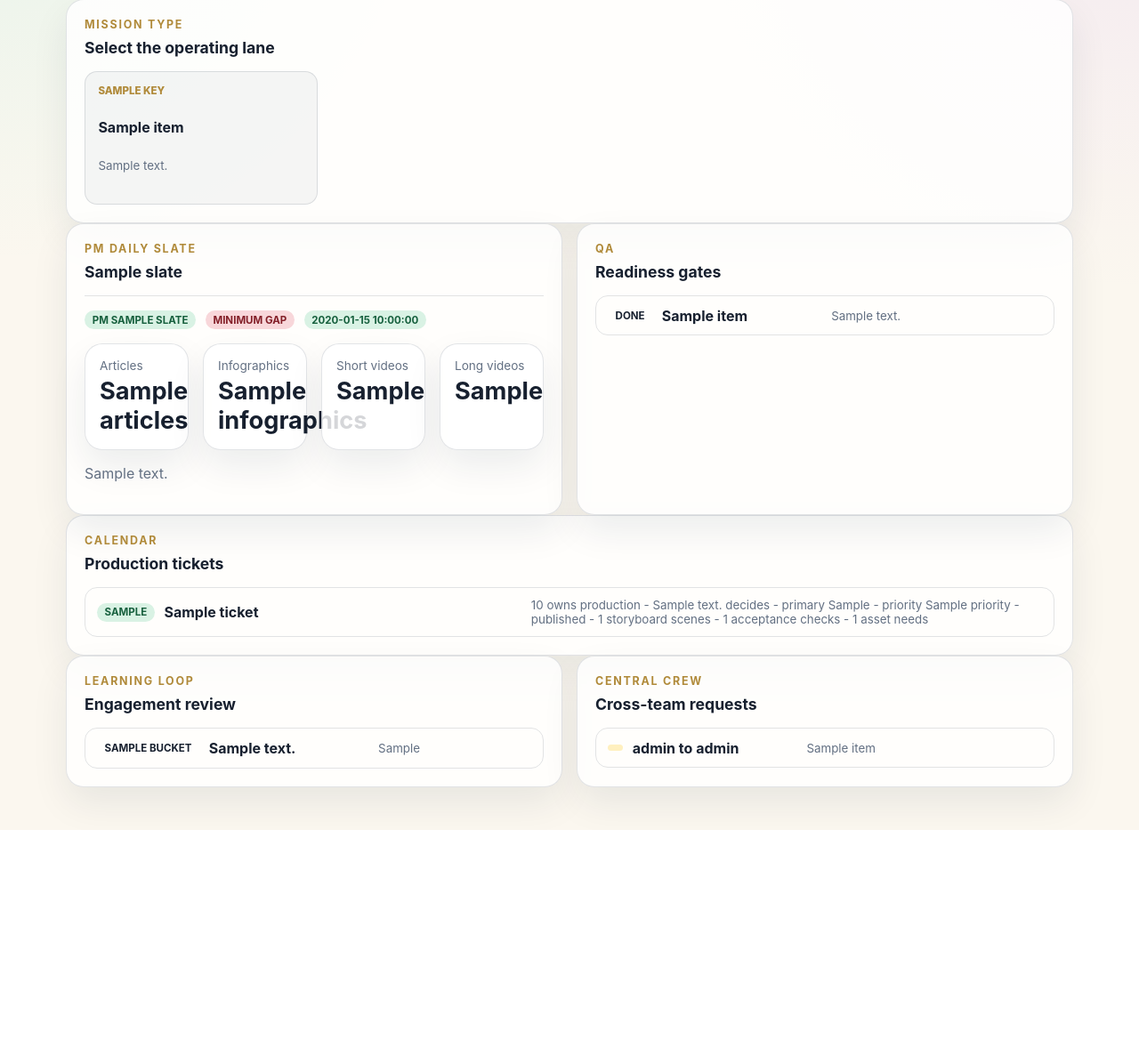
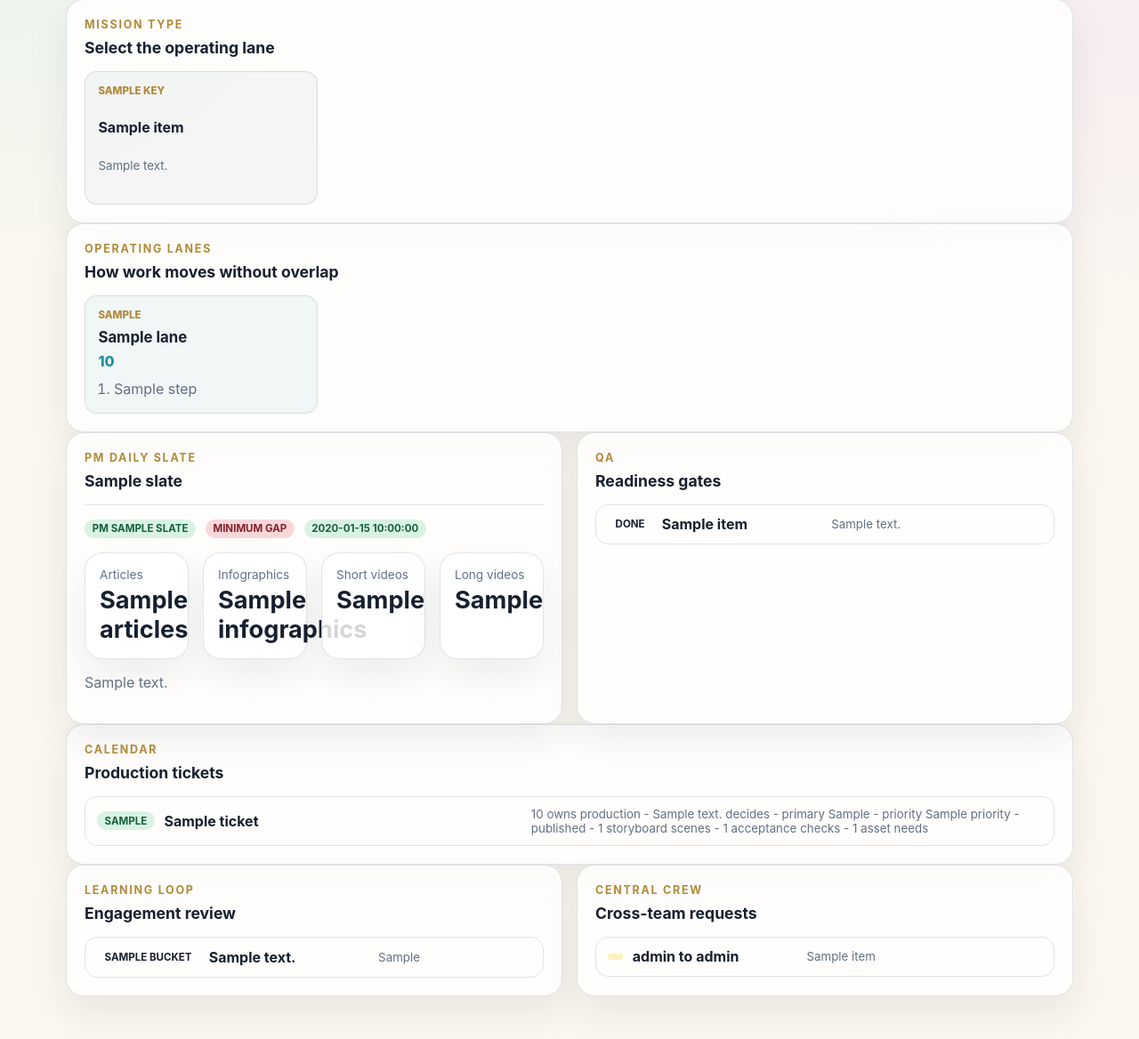
Before and after one commit to nennayz/nayzfreedom-fleet, a FastAPI app: template templates/aurora_workflow.html in a window 1280 px wide. Shown: the part 182-1350 px from the top of the page at 89% size. Before the commit the page ends 1115 px from the top, so only its background shows below. Run offline with FastAPI, Linux system fonts and the light colour scheme; the template is opened without the code that fills it: most values are stand-ins (such as "Sample title", 1, 10 or a date in 2020); parts of the project's set-up code (start-up, migrations or seed data) failed here and were passed over.

Commit message:
Add Aurora video producer lane

```diff
--- a/crew_registry.py
+++ b/crew_registry.py
@@ -187,6 +187,25 @@ CREW = (
         accent_color="#d56f9f",
         quote="A crew is remembered by how it welcomes people aboard.",
     ),
+    CrewMember(
+        slug="video-producer",
+        name="Vera Reel",
+        image="/static/crew/video-producer.svg",
+        ship_role="Cinematographer",
+        operational_role="Video Producer",
+        station="Reel Deck",
+        workflow_stage="Video production plan",
+        mission_phase="Central Video",
+        summary="Turns approved video ideas into scene timing, storyboard structure, tool packages, and asset requirements.",
+        personality="structured, cinematic, production-minded",
+        strengths=["storyboards", "scene timing", "tool-aware video packages"],
+        watch_outs=["must coordinate with Bella for words and Lila for visual language"],
+        inputs=["selected video idea", "platform goal", "brand voice", "asset references"],
+        outputs=["scene plan", "storyboard", "Veo3 prompt package", "asset checklist"],
+        visual_signature="teal accents, storyboard frames, production slate, precise camera posture",
+        accent_color="#1f8f9a",
+        quote="A strong video is built before the first frame moves.",
+    ),
 )
 
 
--- a/dashboard.py
+++ b/dashboard.py
@@ -1223,6 +1223,55 @@ def _mission_type_cards() -> list[dict[str, str]]:
     ]
 
 
+def _workflow_lanes() -> list[dict[str, object]]:
+    return [
+        {
+            "label": "Discovery",
+            "mission_type": MissionType.NEW_PROJECT_DISCOVERY.value,
+            "owner": "Robin",
+            "steps": [
+                "Mia scans signals",
+                "Market & Monetization validates business potential",
+                "Archivist checks duplicates",
+                "Nora reviews feasibility",
+            ],
+        },
+        {
+            "label": "Planning",
+            "mission_type": MissionType.CONTENT_CALENDAR_PLAN.value,
+            "owner": "Slay",
+            "steps": [
+                "PM sets daily goals",
+                "Zoe proposes angles",
+                "Robin creates tickets",
+                "Nora checks coverage",
+            ],
+        },
+        {
+            "label": "Production",
+            "mission_type": MissionType.PRODUCTION_BATCH.value,
+            "owner": "Video Producer",
+            "steps": [
+                "Bella writes words",
+                "Lila builds visual direction",
+                "Video Producer prepares scene timing and Veo3 package",
+                "Roxy and Emma package release support",
+            ],
+        },
+        {
+            "label": "Learning",
+            "mission_type": MissionType.PERFORMANCE_REVIEW.value,
+            "owner": "Growth Analyst",
+            "steps": [
+                "Growth Analyst reads metrics",
+                "Roxy interprets packaging",
+                "PM chooses scale, repair, or lesson",
+                "Archivist records learning",
+            ],
+        },
+    ]
+
+
 def _ticket_rows(slate: CalendarSlate | None) -> list[dict[str, object]]:
     if slate is None:
         return []
@@ -1335,6 +1384,7 @@ def _aurora_workflow_snapshot(root: Path) -> dict[str, object]:
     counts = slate.counts_by_type() if slate else {}
     return {
         "mission_types": _mission_type_cards(),
+        "workflow_lanes": _workflow_lanes(),
         "slate": slate,
         "slate_counts": {
             "articles": counts.get(ProductionTicketType.ARTICLE, 0),
--- a/static/style.css
+++ b/static/style.css
@@ -558,6 +558,43 @@ button[type="submit"]:hover { background: var(--navy-soft); }
   color: var(--muted);
   line-height: 1.45;
 }
+.workflow-lane-grid {
+  display: grid;
+  gap: 0.85rem;
+  grid-template-columns: repeat(4, minmax(0, 1fr));
+}
+.workflow-lane {
+  background: rgba(31,143,154,0.06);
+  border: 1px solid var(--line);
+  border-radius: 14px;
+  display: grid;
+  gap: 0.45rem;
+  padding: 0.9rem;
+}
+.workflow-lane span {
+  color: var(--gold);
+  font-size: 0.72rem;
+  font-weight: 800;
+  overflow-wrap: anywhere;
+  text-transform: uppercase;
+}
+.workflow-lane strong {
+  color: var(--ink);
+  font-size: 1.05rem;
+}
+.workflow-lane em {
+  color: #1f8f9a;
+  font-style: normal;
+  font-weight: 800;
+}
+.workflow-lane ol {
+  color: var(--muted);
+  display: grid;
+  gap: 0.3rem;
+  line-height: 1.45;
+  margin: 0.2rem 0 0;
+  padding-left: 1.1rem;
+}
 .workflow-stats {
   grid-template-columns: repeat(4, minmax(0, 1fr));
   margin: 1rem 0;
@@ -1008,6 +1045,11 @@ a:hover { color: var(--navy-soft); }
   .aurora-crew-strip img {
     width: 100%;
   }
+  .workflow-card-grid,
+  .workflow-lane-grid,
+  .workflow-stats {
+    grid-template-columns: 1fr;
+  }
   .character-hero {
     grid-template-columns: 1fr;
   }
--- a/templates/aurora_workflow.html
+++ b/templates/aurora_workflow.html
@@ -22,6 +22,27 @@
       <span>{{ item.key }}</span>
       <strong>{{ item.label }}</strong>
       <small>{{ item.detail }}</small>
+    </article>
+    {% endfor %}
+  </div>
+</section>
+
+<section class="panel">
+  <div class="section-heading">
+    <p class="eyebrow">Operating lanes</p>
+    <h2>How work moves without overlap</h2>
+  </div>
+  <div class="workflow-lane-grid">
+    {% for lane in workflow_lanes %}
+    <article class="workflow-lane">
+      <span>{{ lane.mission_type }}</span>
+      <strong>{{ lane.label }}</strong>
+      <em>{{ lane.owner }}</em>
+      <ol>
+        {% for step in lane.steps %}
+        <li>{{ step }}</li>
+        {% endfor %}
+      </ol>
     </article>
     {% endfor %}
   </div>
--- a/templates/crew.html
+++ b/templates/crew.html
@@ -3,7 +3,7 @@
 <section class="hero aurora-hero compact-hero">
   <p class="eyebrow">The Aurora</p>
   <h1>Crew</h1>
-  <p class="hero-copy">Eight specialists aboard The Aurora, arranged as a working mission chain from command to community handoff.</p>
+  <p class="hero-copy">Core crew and central specialists aboard The Aurora, arranged as a working mission chain from command to community handoff.</p>
 </section>
 <section class="panel crew-chain">
   {% for member in crew %}
```
Also changed, not shown: tests/test_dashboard.py (+8 -0 lines), static/crew/video-producer.svg (added).
